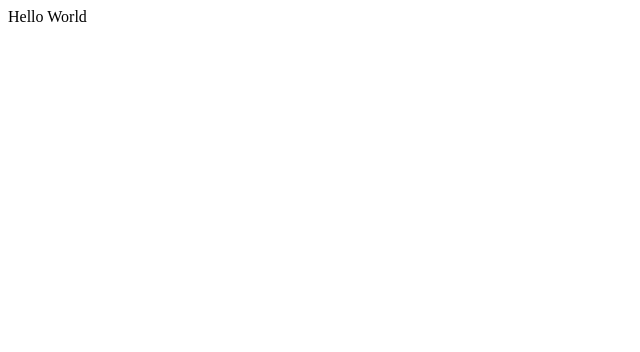
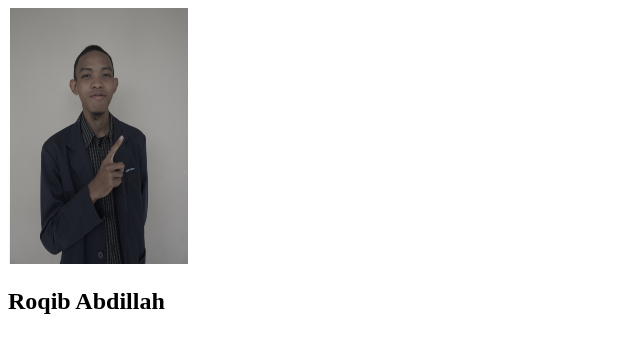
Before and after one commit to roqib12/my-repo-from-remote, a plain HTML site: page index.html in a window 1280 px wide. Shown: the whole page, without its empty margins (0-640 px from the left). Drawn offline with Linux system fonts and the light colour scheme.

Commit message:
Changed Hello world with img and h2 to display simple profile data. Image file added in the folder images and used as resource in the img element in index.html file

```diff
--- a/index.html
+++ b/index.html
@@ -6,6 +6,9 @@
     <title>Document</title>
 </head>
 <body>
-    Hello World
+    <div>
+        <img src="images/1.png" alt="profile image" />
+        <h2>Roqib Abdillah</h2>
+     </div>
 </body>
 </html>
```
Also changed, not shown: images/1.png (added).
